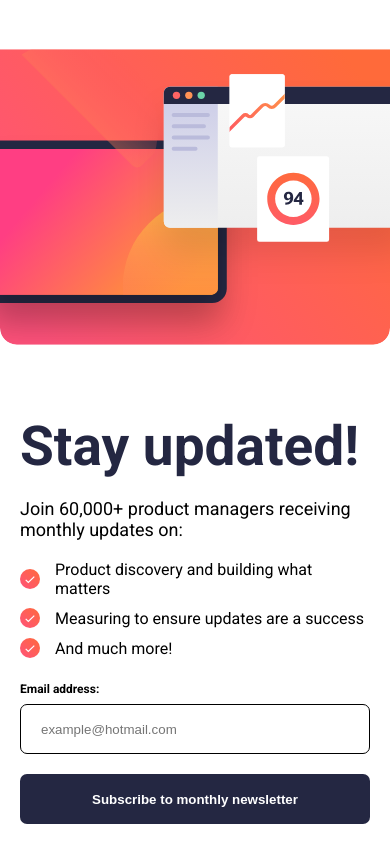
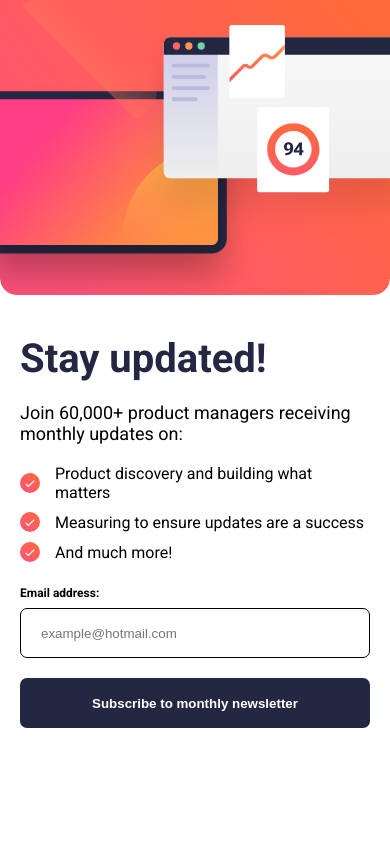
Before and after one commit to lucasfeklein/frontend-improve, a React (Vite) app: page / in a window 390 px wide. Built offline with nearby package versions, Linux system fonts and the light colour scheme.

Commit message:
fully responsive

```diff
--- a/src/App.jsx
+++ b/src/App.jsx
@@ -63,12 +63,9 @@ function App() {
               </form>
             </div>
           </div>
-
-          <img
-            className="main-image"
-            src="/illustration-sign-up-desktop.svg"
-            alt="Illustration"
-          />
+          <div className="main-image">
+            <img src="/illustration-sign-up-desktop.svg" alt="Illustration" />
+          </div>
         </div>
       ) : (
         <div className="success-container">
--- a/src/index.css
+++ b/src/index.css
@@ -126,18 +126,36 @@ form button {
   height: 100%;
 }
 
+.main-image img {
+  height: 100%;
+}
+
 @media (max-width: 736px) {
   .main-image {
+    width: 100%;
+    height: 50%;
+    justify-self: start;
+  }
+
+  .main-image img {
     content: url("/illustration-sign-up-mobile.svg");
-    max-width: 100%;
+    height: 100%;
+    width: 100%;
+    object-fit: cover;
+  }
+
+  .title {
+    font-size: 40px;
   }
 
   .main-container {
     flex-direction: column-reverse;
+    justify-content: start;
     height: 100%;
     border-radius: 0;
     padding: 0px;
     gap: 0;
+    overflow-y: hidden;
   }
 
   .success-container {
@@ -151,3 +169,11 @@ form button {
     margin-top: 120px;
   }
 }
+
+@media (max-width: 540px) {
+  .main-image {
+    width: 100%;
+    height: 35%;
+    margin-bottom: 20px;
+  }
+}
```
